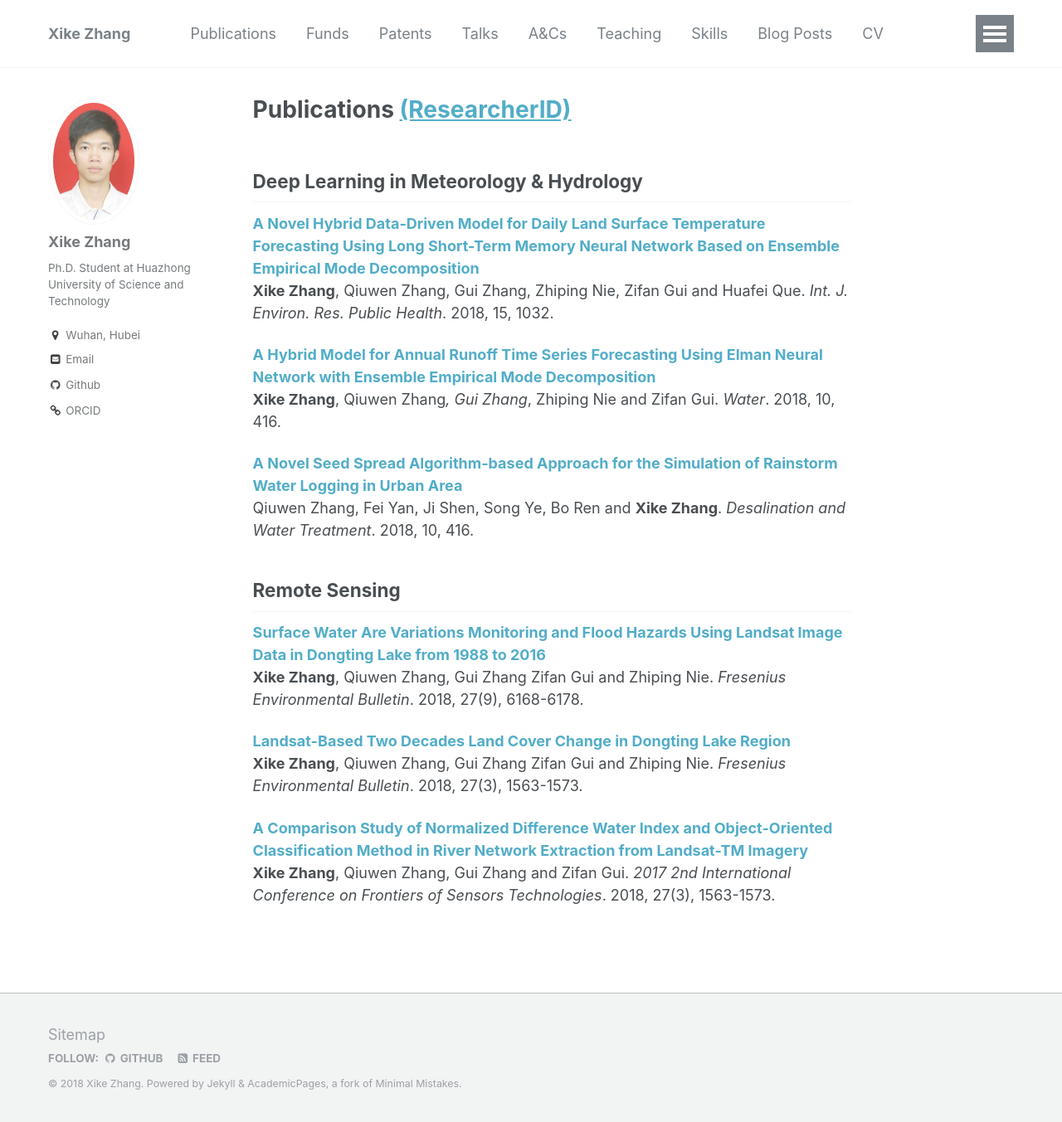
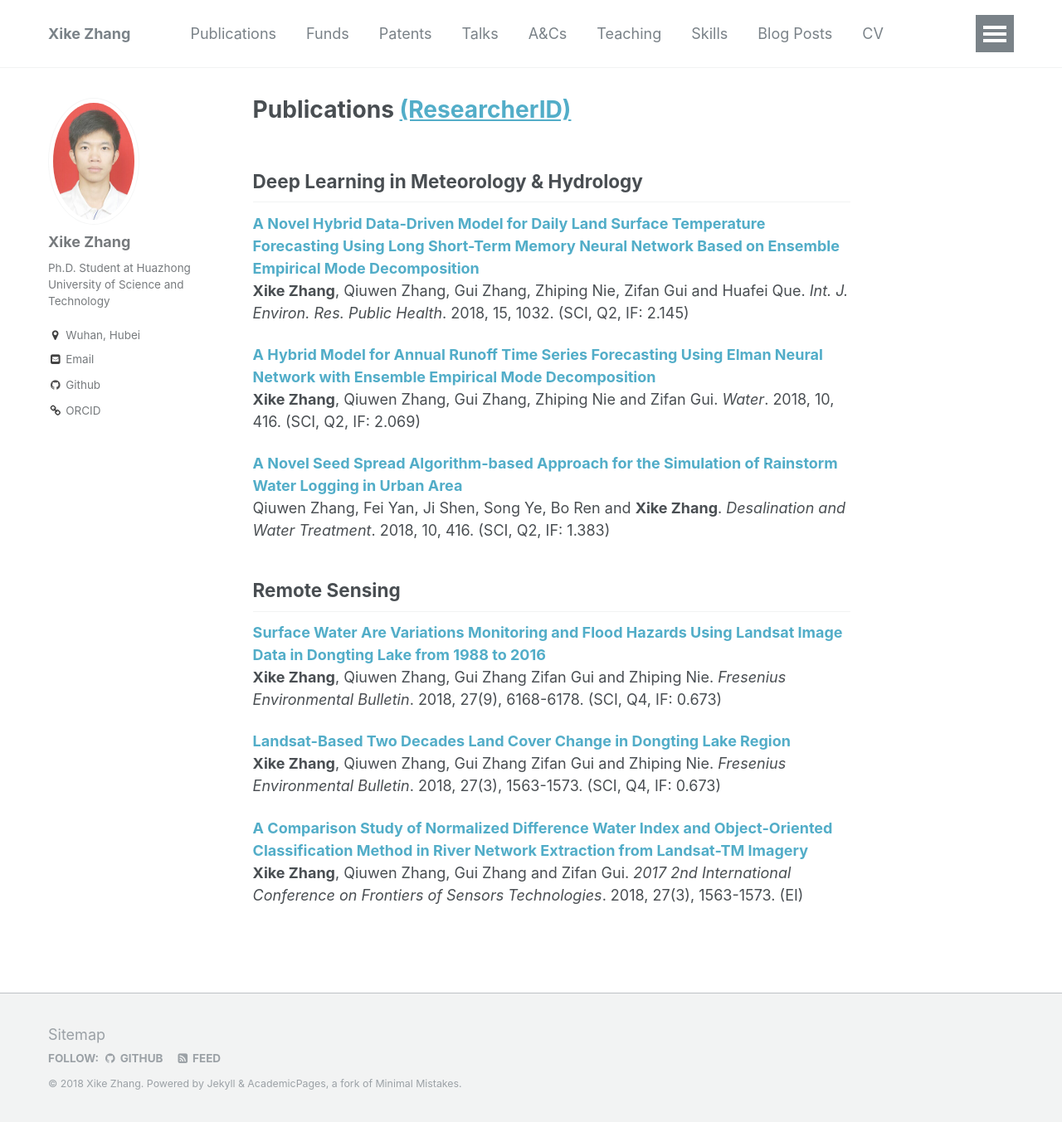
Before and after one commit to kokocheung/XikeZhang.github.io, a Jekyll site: the page built from _pages/publications.md, in a window 1280 px wide and 1353 px high. Shown: the whole window at 83% size. Built offline with Jekyll 4.4.1, drawn with Linux system fonts in a browser that asks for light colours.

Commit message:
Update publications.md

```diff
--- a/_pages/publications.md
+++ b/_pages/publications.md
@@ -7,21 +7,21 @@ author_profile: true
 ## Deep Learning in Meteorology & Hydrology
 
 <b>[A Novel Hybrid Data-Driven Model for Daily Land Surface Temperature Forecasting Using Long Short-Term Memory Neural Network Based on Ensemble Empirical Mode Decomposition](https://kokocheung.github.io/mysite/publications/ijerph-15-01032-v2)</b><br>
-<b>Xike Zhang</b>, Qiuwen Zhang, Gui Zhang, Zhiping Nie, Zifan Gui and Huafei Que. <i>Int. J. Environ. Res. Public Health</i>. 2018, 15, 1032.
+<b>Xike Zhang</b>, Qiuwen Zhang, Gui Zhang, Zhiping Nie, Zifan Gui and Huafei Que. <i>Int. J. Environ. Res. Public Health</i>. 2018, 15, 1032. (SCI, Q2, IF: 2.145)
 
 <b>[A Hybrid Model for Annual Runoff Time Series Forecasting Using Elman Neural Network with Ensemble Empirical Mode Decomposition](https://kokocheung.github.io/mysite/publications/water-10-00416)</b><br>
-<b>Xike Zhang</b>,  Qiuwen Zhang*, Gui Zhang*, Zhiping Nie and Zifan Gui. <i>Water</i>. 2018, 10, 416.
+<b>Xike Zhang</b>,  Qiuwen Zhang, Gui Zhang, Zhiping Nie and Zifan Gui. <i>Water</i>. 2018, 10, 416. (SCI, Q2, IF: 2.069)
 
 <b>[A Novel Seed Spread Algorithm-based Approach for the Simulation of Rainstorm Water Logging in Urban Area](https://kokocheung.github.io/mysite/publications/dwt_10)</b><br>
-Qiuwen Zhang, Fei Yan, Ji Shen, Song Ye, Bo Ren and <b>Xike Zhang</b>. <i>Desalination and Water Treatment</i>. 2018, 10, 416.
+Qiuwen Zhang, Fei Yan, Ji Shen, Song Ye, Bo Ren and <b>Xike Zhang</b>. <i>Desalination and Water Treatment</i>. 2018, 10, 416. (SCI, Q2, IF: 1.383)
 
 ## Remote Sensing
 
 <b>[Surface Water Are Variations Monitoring and Flood Hazards Using Landsat Image Data in Dongting Lake from 1988 to 2016](https://kokocheung.github.io/mysite/publications/FEB_18_00628)</b><br>
-<b>Xike Zhang</b>, Qiuwen Zhang, Gui Zhang Zifan Gui and Zhiping Nie. <i>Fresenius Environmental Bulletin</i>. 2018, 27(9), 6168-6178.
+<b>Xike Zhang</b>, Qiuwen Zhang, Gui Zhang Zifan Gui and Zhiping Nie. <i>Fresenius Environmental Bulletin</i>. 2018, 27(9), 6168-6178. (SCI, Q4, IF: 0.673)
 
 <b>[Landsat-Based Two Decades Land Cover Change in Dongting Lake Region](https://kokocheung.github.io/mysite/publications/FBE_17_01242)</b><br>
-<b>Xike Zhang</b>, Qiuwen Zhang, Gui Zhang Zifan Gui and Zhiping Nie. <i>Fresenius Environmental Bulletin</i>. 2018, 27(3), 1563-1573.
+<b>Xike Zhang</b>, Qiuwen Zhang, Gui Zhang Zifan Gui and Zhiping Nie. <i>Fresenius Environmental Bulletin</i>. 2018, 27(3), 1563-1573. (SCI, Q4, IF: 0.673)
 
 <b>[A Comparison Study of Normalized Difference Water Index and Object-Oriented Classification Method in River Network Extraction from Landsat-TM Imagery](https://kokocheung.github.io/mysite/publications/QS178_IEEEXplore)</b><br>
-<b>Xike Zhang</b>, Qiuwen Zhang, Gui Zhang and Zifan Gui. <i>2017 2nd International Conference on Frontiers of Sensors Technologies</i>. 2018, 27(3), 1563-1573.
+<b>Xike Zhang</b>, Qiuwen Zhang, Gui Zhang and Zifan Gui. <i>2017 2nd International Conference on Frontiers of Sensors Technologies</i>. 2018, 27(3), 1563-1573. (EI)
```
